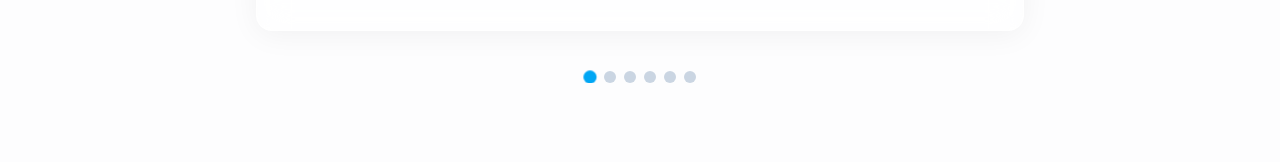
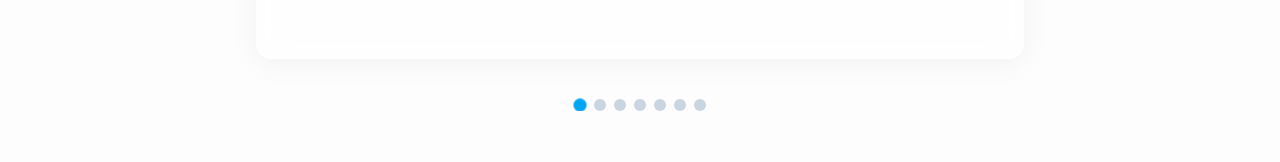
Before and after one commit to jakeshpk/nextjs_version, a Next.js app: page / in a window 1280 px wide. Shown: the part 3055-3217 px from the top of the page. Built offline with nearby package versions, Linux system fonts and the light colour scheme.

Commit message:
Add home roof 3D design review by Lentin Varghese

```diff
--- a/src/components/StructuredData.tsx
+++ b/src/components/StructuredData.tsx
@@ -184,6 +184,13 @@ const localBusinessSchema = {
       reviewBody:
         'The 3D architectural visualizations for our new residence were breathtaking and instrumental in helping us complete construction quickly.',
     },
+    {
+      '@type': 'Review',
+      reviewRating: { '@type': 'Rating', ratingValue: '5', bestRating: '5' },
+      author: { '@type': 'Person', name: 'Lentin Varghese' },
+      reviewBody:
+        "V4 Building Solutions provided the 3D design for our home's roof. We had some confusion initially during the execution phase, but Jakesh was fantastic at stepping in, clearing everything up, and guiding us through. Great customer service and solid design work. Highly recommend!",
+    },
   ],
 };
 
--- a/src/components/Testimonials.jsx
+++ b/src/components/Testimonials.jsx
@@ -41,6 +41,12 @@ export default function Testimonials() {
             name: "Mr. Fasil Mohammed",
             role: "Student, Vadakkekkad",
             initials: "FM"
+        },
+        {
+            quote: "V4 Building Solutions provided the 3D design for our home's roof. We had some confusion initially during the execution phase, but Jakesh was fantastic at stepping in, clearing everything up, and guiding us through. Great customer service and solid design work. Highly recommend!",
+            name: "Mr. Lentin Varghese",
+            role: "Residence Owner, Kottapady, Guruvayoor",
+            initials: "LV"
         }
     ];
 
```
